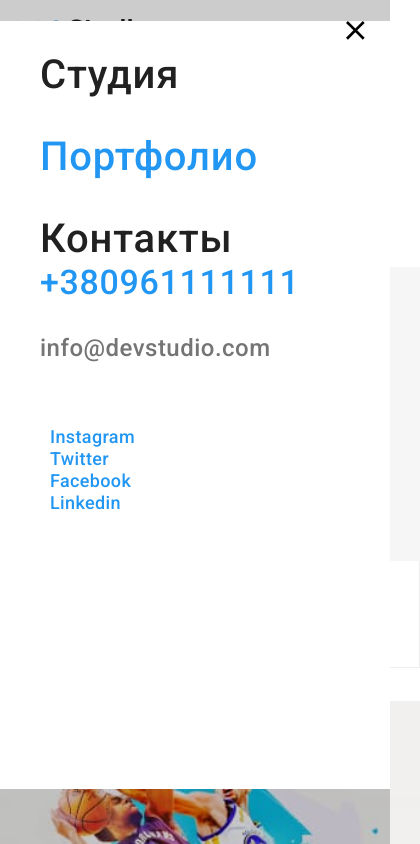
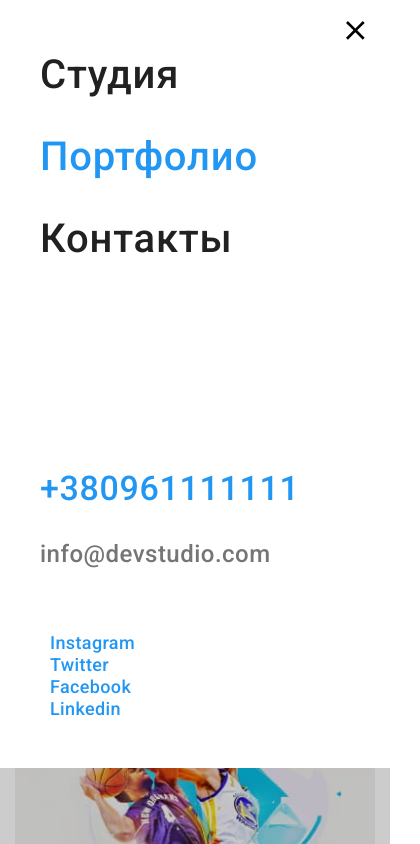
Before and after one commit to NikoKomp/goit-markup-hw-08, a plain HTML site: page portfolio.html in a window 390 px wide. Both pictures are taken after a click on the button 355 px from the left and 30 px from the top of the page. Shown: the top 844 px of the page, 420 px wide, since content can reach past the window. Drawn offline with Linux system fonts and the light colour scheme.

Commit message:
made portfolio

```diff
--- a/portfolio.html
+++ b/portfolio.html
@@ -77,7 +77,9 @@
                     <li class="portfolio-buttons__butn"><button type="button" class="portfolio-buttons__button-second">Макеты</button>
                     </li>
                 </ul>
+           </div>
 <!--portfolio-->
+<div class="container">
                 <ul class="portfolio">
                     <li class="portfolio__item"> <a href="#">
                         <div class="portfolio__card">
@@ -371,17 +373,18 @@
         </div>
     </div>
     <div class="backdrop is-hidden" data-menu>
-        <div class="mobile">
-            <div class="container-mobile">
+        <div class="mobile container">
+            <div class="mobile-height">
+                <button type="button" class="mobile__button-close" data-menu-close>
+                    <svg width="19" height="19">
+                        <use href="image/symbol-defs-close.svg#icon-close_24px"></use>
+                    </svg>
+                </button>
                 <div class="mob__menu__top">
-                    <button type="button" class="mobile__button-close" data-menu-close>
-                        <svg width="19" height="19">
-                            <use href="image/symbol-defs-close.svg#icon-close_24px"></use>
-                        </svg>
-                    </button>
                     <ul class="mobile__submenu">
                         <li class="mobile__submenu__bar">
-                            <a href="https://nikokomp.github.io/goit-markup-hw-08/" class="  mobile__submenu__link ">Студия
+                            <a href="https://nikokomp.github.io/goit-markup-hw-08/"
+                                class="  mobile__submenu__link ">Студия
                             </a>
                         </li>
                         <li class="mobile__submenu__bar">
--- a/sass/components/portfolio/_cards.scss
+++ b/sass/components/portfolio/_cards.scss
@@ -1,6 +1,6 @@
 .portfolio {
   display: flex;
-  justify-content: center;
+
   flex-wrap: wrap;
   padding-right: 15px;
   padding-left: 15px;
@@ -22,6 +22,7 @@
   color: var(--text-secondary-color);
 }
 .portfolio__text {
+  width: 100%;
   padding: 20px 23px;
   background: #ffffff;
   border-right: 1px solid #eeeeee;
@@ -35,9 +36,12 @@
 }
 
 .portfolio__item {
-  width: 450px;
-  height: 404px;
   margin-bottom: 30px;
+  width: 100%;
+
+  @media screen and(min-width: 480px) {
+    width: 450px;
+  }
 
   @media screen and(min-width: 768px) {
     width: 354px;
@@ -72,12 +76,13 @@
   }
 }
 .portfolio__card {
-  width: 450px;
-  height: 294px;
+  width: 100%;
+
   position: relative;
   overflow: hidden;
   @media screen and (min-width: 768px) {
     width: 100%;
+    height: 294px;
   }
   @media screen and (min-width: 1200px) {
     width: 370px;
@@ -106,7 +111,11 @@
 .portfolio__pic {
   display: block;
   height: auto;
-  width: 450px;
+  width: 100%;
+  @media screen and(min-width: 480px) {
+    height: 294px;
+    width: 450px;
+  }
 
   @media screen and(min-width: 768px) {
     width: 354px;
```
Also changed, not shown: css/main.css, css/main.min.css, 2 other files.
